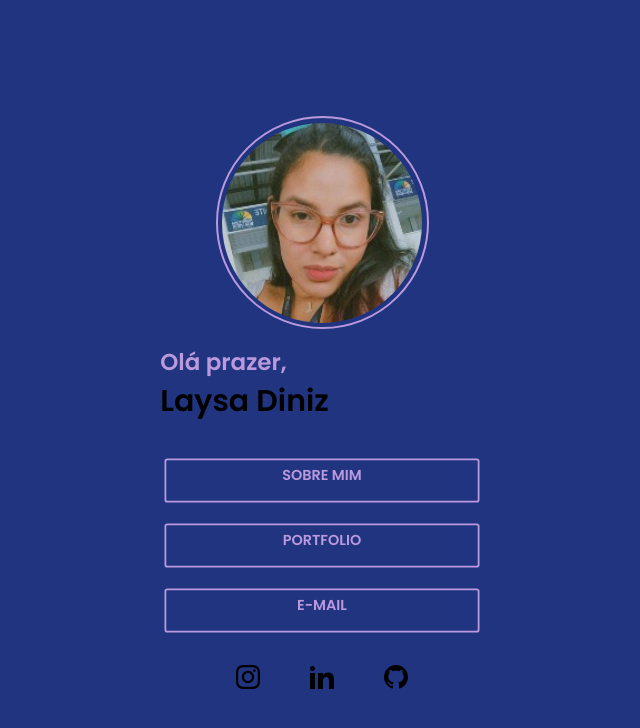
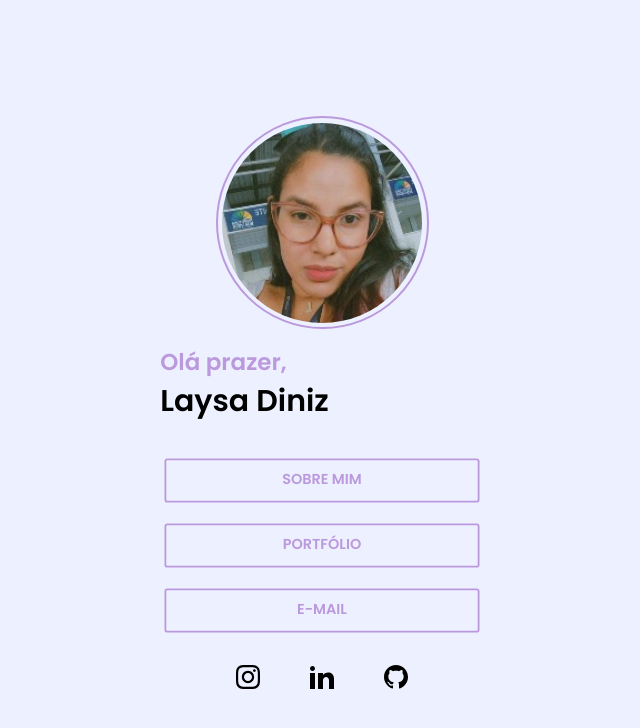
Before and after one commit to santosdlaysa/Social-tree, a plain HTML site: page index.html in a window 1280 px wide. Shown: the whole page, without its empty margins (318-958 px from the left). Drawn offline with Linux system fonts and the light colour scheme.

Commit message:
melhorado o css

```diff
--- a/index.html
+++ b/index.html
@@ -19,14 +19,14 @@
             </div>
 
             <div class="Modalsocial">
-                <a class="modalButton" role="button" id="openAboutMe">Sobre Mim</a>
-                <a class="modalButton" role="button" id="openPortfolio">Portfolio</a>
-                <a class="modalButton" role="button" href="mailto:amariliodeoliveira@outlook.com">E-mail</a>
+                <a href="https://santosdlaysa.github.io/Portfolio-oficial/#sobre" class="modalButton" role="button" id="openAboutMe">Sobre Mim</a>
+                <a href="https://santosdlaysa.github.io/Portfolio-oficial/" class="modalButton" role="button" id="openPortfolio">Portfólio</a>
+                <a class="modalButton" role="button" href="mailto:santosdlaysa@gmail.com">E-mail</a>
             </div>
 
              <!-- Social Container -->
              <div class="redes">
-                <a target="_blank" href="https://www.instagram.com/laysadiniiz" class="social"><img
+                <a target="_blank" href="https://www.instagram.com/santosdlaysa" class="social"><img
                         src="/src/img/iconmonstr-instagram-11.svg" alt="Instagram"></a>
                 <a target="_blank" href="https://www.linkedin.com/in/laysadiniz" class="social"><img
                         src="/src/img/iconmonstr-linkedin-1.svg" alt="LinkedIn"></a>
--- a/src/style.css
+++ b/src/style.css
@@ -10,7 +10,7 @@
 body, html {
     font-family: "Poppins", sans-serif;
     height: 100%;
-    background: #203480;
+    background: #edf0ff;
 }
 
 
@@ -101,7 +101,7 @@ body, html {
     text-transform: uppercase;
     text-align: center;
     line-height: 10px;
-    padding: 11.5px;
+    padding: 16px;
 
     transform: scale(0.9);
     transition: ease 0.3s;
```
Also changed, not shown: imagem.JPG (deleted), src/img/tela-arvore.png (added), 1 other file.
